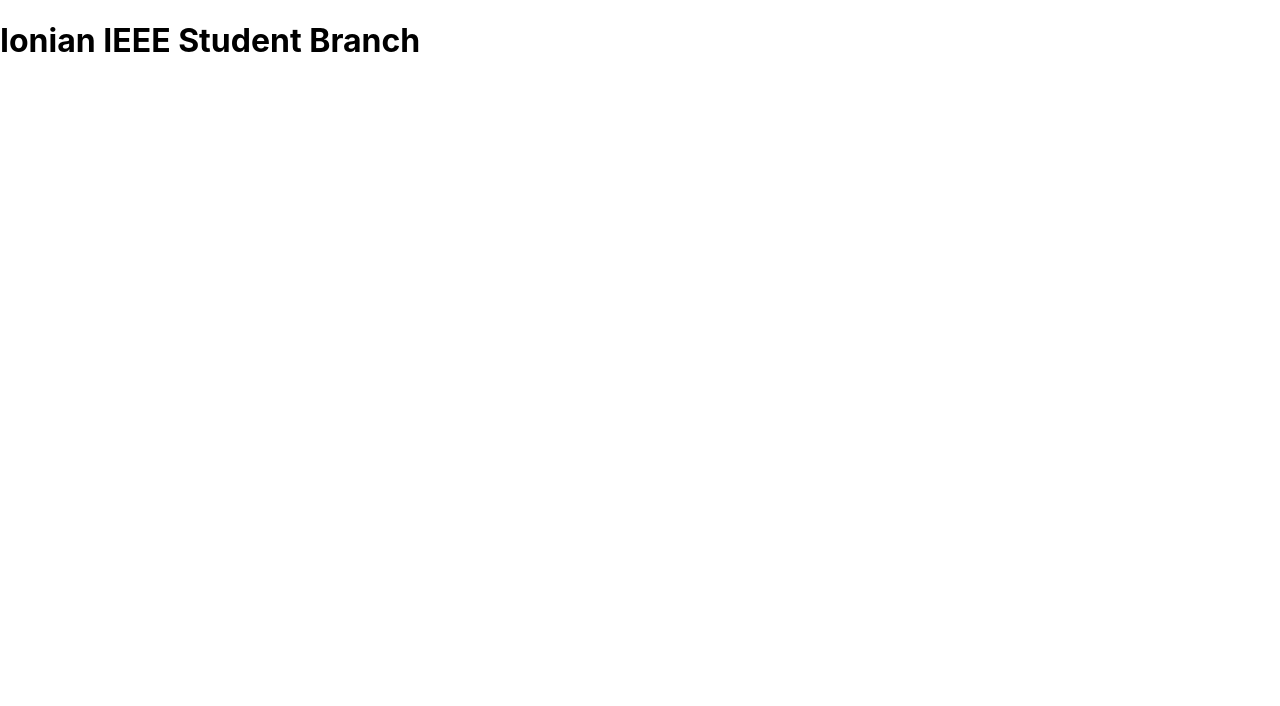
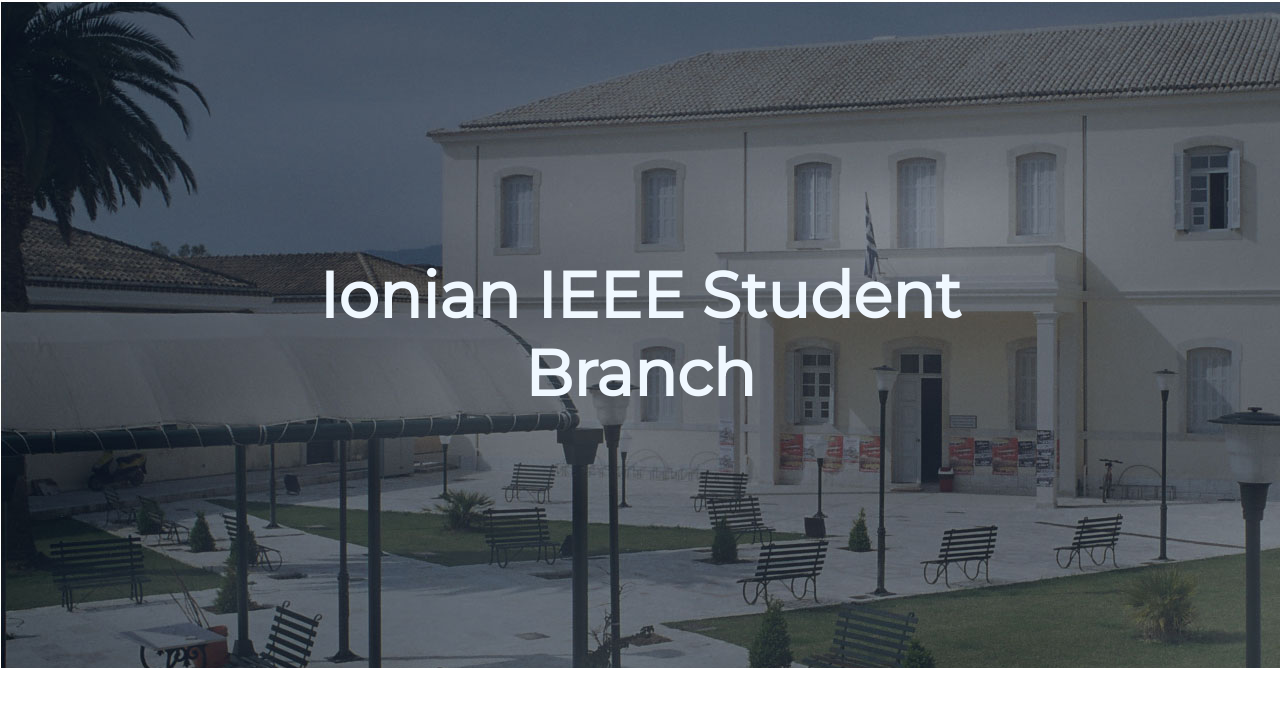
Before and after one commit to ionian-uni-ieee/ieeesb-app, a React (Create React App) app: page / in a window 1280 px wide. Shown: the top 706 px of the page. Built offline with nearby package versions, Linux system fonts and the light colour scheme.

Commit message:
Styling landpage

```diff
--- a/src/scenes/Landpage/style.scss
+++ b/src/scenes/Landpage/style.scss
@@ -0,0 +1,21 @@
+$primaryFont: 'Montserrat', sans-serif;
+$secondaryFont: 'Roboto', sans-serif;
+
+.landpage {
+  width: 100%;
+  height: 100%;
+  margin: 0;
+  background-image: url('../../images/gallery_1.jpg');
+  background-repeat: no-repeat;
+  header {
+    margin: 0;
+    font-family: $primaryFont;
+    font-size: 2em;
+    color: #f0f8ff;
+    text-align: center;
+    h1 {
+      margin: 0;
+      padding: 256px;
+    }
+  }
+}
```
